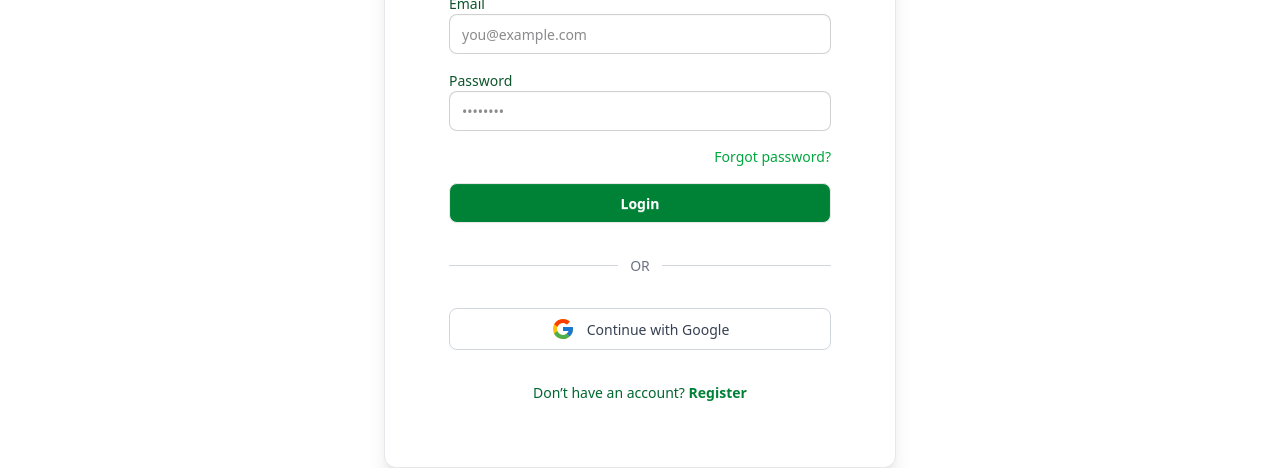
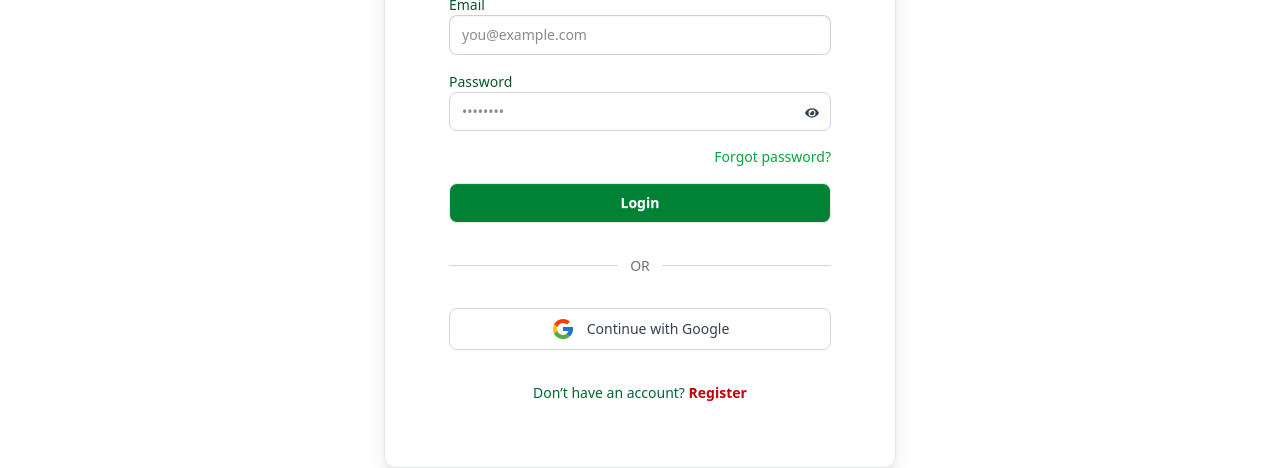
Before and after one commit to sajidmahmud44/Career-Counseling-Project, a React (Vite) app: page /auth/login in a window 1280 px wide. Shown: the part 301-769 px from the top of the page. Built offline with nearby package versions, Linux system fonts and the light colour scheme; no server answers.

Commit message:
password-eye-icon-inlogin

```diff
--- a/src/PagesLayout/Login.jsx
+++ b/src/PagesLayout/Login.jsx
@@ -3,12 +3,14 @@ import { useContext, useState } from 'react';
 import { Link, useLocation, useNavigate } from 'react-router-dom';
 import { AuthContext } from '../components/provider/AuthProvider';
 import { FcGoogle } from 'react-icons/fc';
+import { FaEye, FaEyeSlash } from 'react-icons/fa';
 
 const Login = () => {
   const {userLogin,setUser,googleLogin}= useContext(AuthContext)
   const location = useLocation();
   const navigate = useNavigate();
   const [error,setError]= useState({});
+  const [showPassword, setshowPassword] = useState(false);
   console.log(location);
   const handleSubmit = (e)=>{
     e.preventDefault();
@@ -56,14 +58,25 @@ const Login = () => {
           />
         </div>
 
-        <div>
+        <div className="relative">
           <label className="label text-green-900 font-medium">Password</label>
           <input
-          name='password'
-            type="password"
-            className="input input-bordered w-full rounded-lg focus:outline-none focus:ring-2 focus:ring-green-700"
+            name="password"
+            type={showPassword ? "text" : "password"}
+            className="w-full rounded-lg border border-gray-300 focus:outline-none focus:ring-2 focus:ring-green-700 pr-10 py-2 px-3"
             placeholder="••••••••"
           />
+
+
+          <button
+            type="button"
+            onClick={() => setshowPassword(!showPassword)}
+            className="absolute right-3 top-[70%] translate-y-[-50%] text-gray-700 hover:text-gray-800 z-10"
+          >
+            {
+              showPassword ? <FaEyeSlash></FaEyeSlash> : <FaEye></FaEye>
+            }
+          </button>
         </div>
         {
           error.login && (<label className="label text-red-500 font-medium">
@@ -97,7 +110,7 @@ const Login = () => {
           </button>
       <p className="text-center text-green-800 mt-6">
         Don’t have an account?{" "}
-        <Link to="/auth/register" className="text-green-700 font-semibold hover:underline">
+        <Link to="/auth/register" className="text-red-700 font-semibold hover:underline">
           Register
         </Link>
       </p>
--- a/src/PagesLayout/Register.jsx
+++ b/src/PagesLayout/Register.jsx
@@ -115,7 +115,7 @@ const Register = () => {
 
       <p className="text-center text-green-800 mt-6">
         Already have an account?{" "}
-        <Link to="/auth/login" className="text-green-700 font-semibold hover:underline">
+        <Link to="/auth/login" className="text-red-700 font-semibold hover:underline">
           Login
         </Link>
       </p>
```
